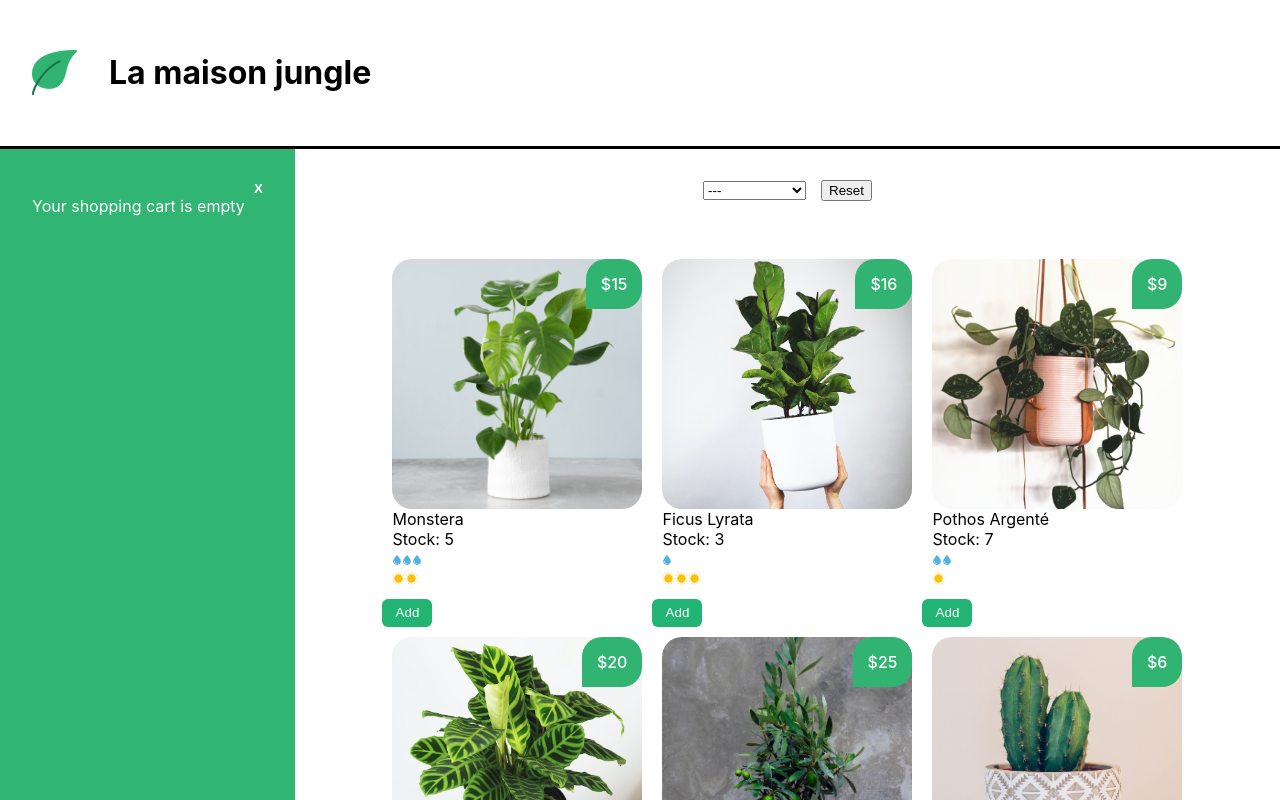
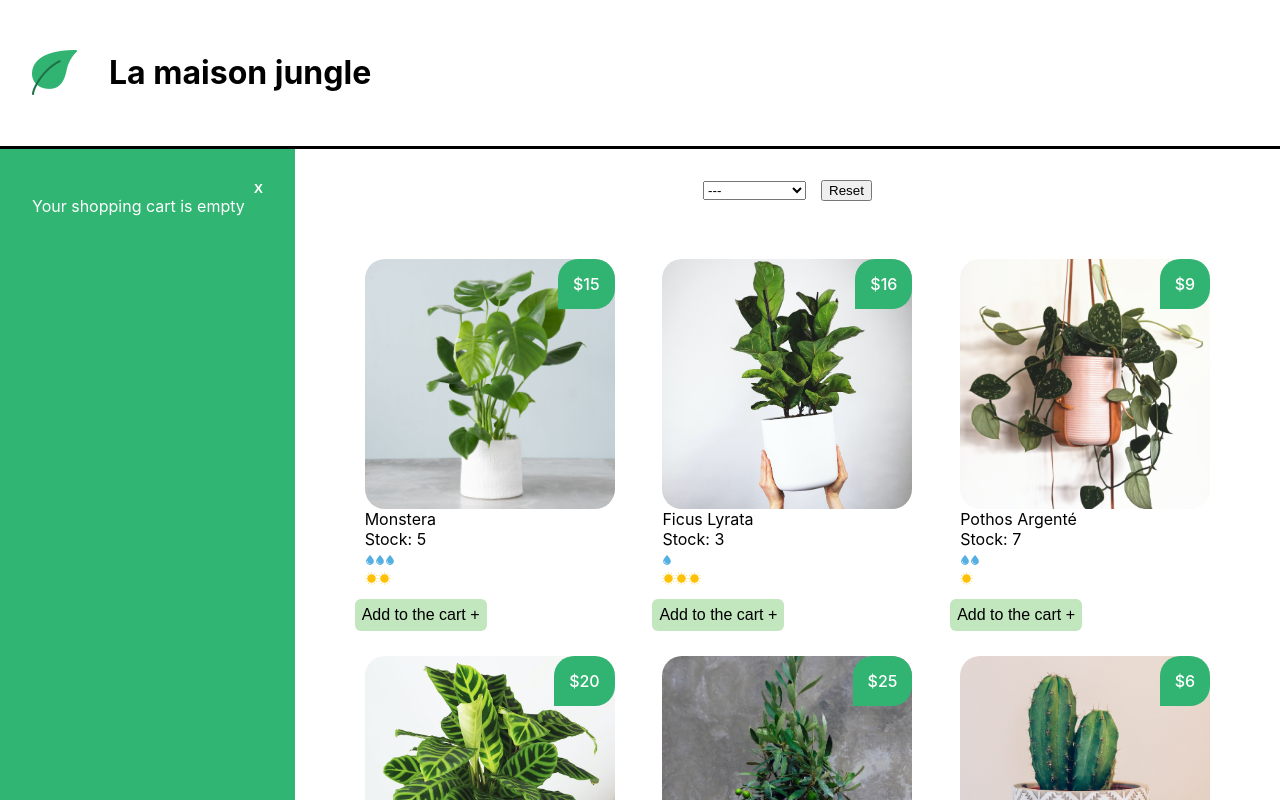
Before and after one commit to Manzana1/UrbanRoots, a React (Vite) app: page / in a window 1280 px wide. Shown: the top 800 px of the page. Built offline with nearby package versions, Linux system fonts and the light colour scheme.

Commit message:
modified grid css and button style

```diff
--- a/src/components/ShoppingList.jsx
+++ b/src/components/ShoppingList.jsx
@@ -81,7 +81,7 @@ function ShoppingList({ cart, updateCart, plants, updatePlants }) {
                 className="lmj-button-list"
                 onClick={() => addToCart(plant.name, plant.price, plant.id)}
               >
-                Add
+                Add to the cart +
               </button>
             </div>
           ) : null
--- a/src/styles/PlantItem.css
+++ b/src/styles/PlantItem.css
@@ -3,7 +3,6 @@
   width: 250px;
   border-radius: 20px;
   object-fit: cover;
-
 }
 
 .lmj-plant-item:hover {
--- a/src/styles/ShoppingList.css
+++ b/src/styles/ShoppingList.css
@@ -5,16 +5,29 @@
 .lmj-plant-list {
   list-style-type: none;
   padding: 32px;
-  display: flex;
-  flex-wrap: wrap;
-  justify-content: center;
+  display: grid;
+  /* flex-wrap: wrap; */
+  justify-content: space-evenly;
+  row-gap: 15px;
+  grid-template-columns: repeat(3, 0fr);
 }
 .lmj-button-list {
-  background-color: #21b472;
-  width: 50px;
-  height: 28px;
+  background-color: white;
+  border: none;
+  color: black;
+  font-size: medium;
+  background-color: rgb(194, 230, 189);
   border-radius: 6px;
-  border: none;
-  color: white;
-  cursor: pointer;
+  padding: 7px;
 }
+
+.lmj-button-list:hover {
+  color: green;
+  opacity: 0.7;
+}
+
+@media (max-width: 800px) {
+  .lmj-plant-list {
+    display: inline-block;
+  }
+}
```
Lines whose indentation alone changed are shown as unchanged.
